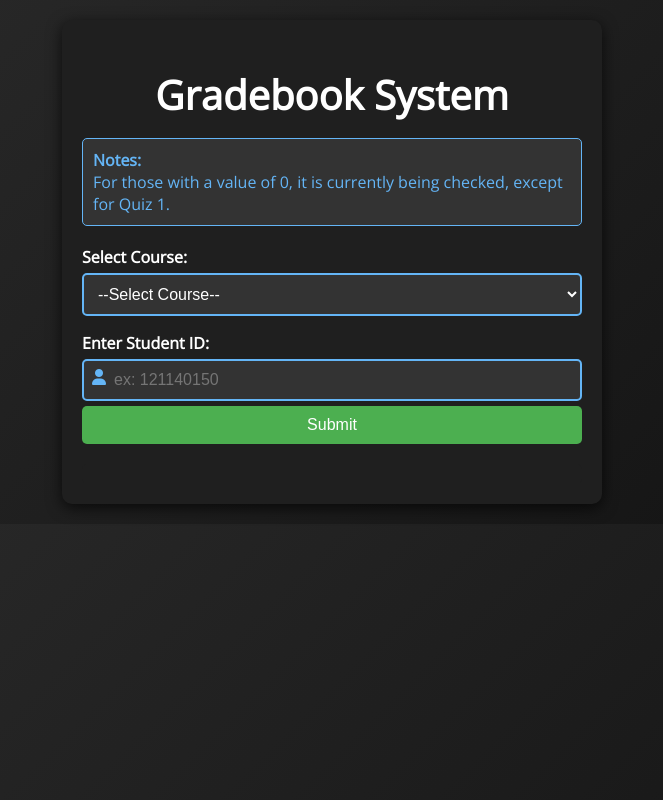
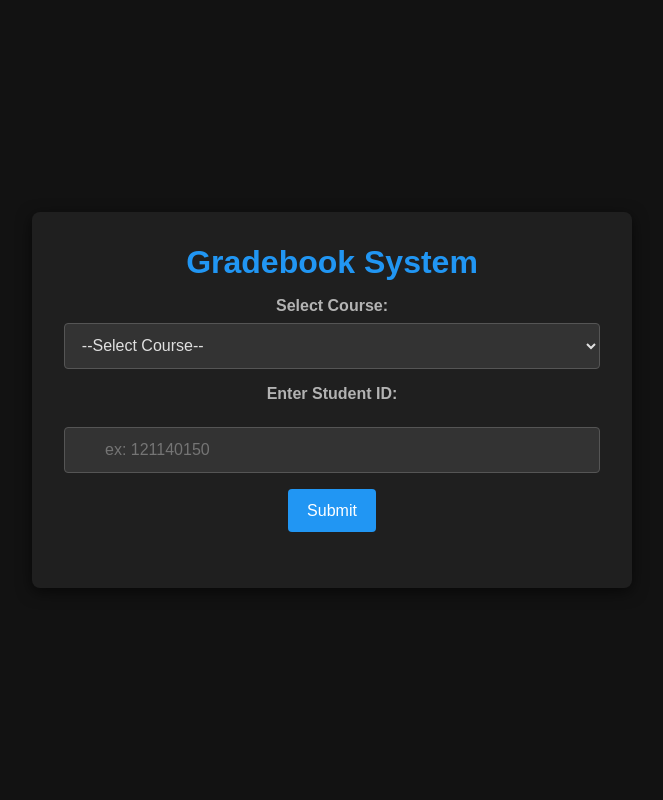
Before and after one commit to kevinsimorangkir21/Gradebook-System, a Flask app: page / in a window 1280 px wide. Shown: the whole page, without its empty margins (308-971 px from the left). Run offline with Flask 3, Linux system fonts and the light colour scheme.

Commit message:
push baru

```diff
--- a/app.py
+++ b/app.py
@@ -1,9 +1,13 @@
 import os
+import io
 from datetime import datetime
-from flask import Flask, jsonify, render_template, abort
+from flask import Flask, jsonify, render_template, send_file
+from reportlab.lib.pagesizes import letter
+from reportlab.lib import colors
+from reportlab.platypus import SimpleDocTemplate, Paragraph, Table, TableStyle
+from reportlab.lib.styles import getSampleStyleSheet, ParagraphStyle
 
 app = Flask(__name__)
-# Set the CSV directory to 'static' folder
 CSV_DIRECTORY = 'static'
 
 
@@ -36,13 +40,86 @@ def get_grades(course, student_id):
         return jsonify({'error': 'Course not found'}), 404
 
 
+@app.route('/export_pdf/<course>/<student_id>')
+def export_pdf(course, student_id):
+    try:
+        # Read grades from CSV
+        grades = read_grades_from_csv(f'{course}.csv')
+        student_grades = grades.get(student_id)
+        if not student_grades:
+            return jsonify({'error': 'Student ID not found'}), 404
+
+        # Create a PDF in memory
+        pdf_buffer = io.BytesIO()
+        pdf = SimpleDocTemplate(pdf_buffer, pagesize=letter)
+        styles = getSampleStyleSheet()
+
+        # Custom styles for better appearance
+        title_style = ParagraphStyle(
+            name='TitleStyle', fontSize=18, alignment=0, spaceAfter=12)  # Left align
+        normal_style = ParagraphStyle(
+            name='NormalStyle', fontSize=12, alignment=0, spaceAfter=6)  # Left align
+
+        # Header
+        header = Paragraph(
+            "Data Nilai Tutorial Matematika Dasar 1B", title_style)
+
+        # Student Info
+        student_info = [
+            ["Student ID:", student_id],
+            ["Faculty:", "Teknologi Industri (FTI)"],
+            ["Class:", "TPB 47"],
+            ["Dosen Pengampu:", "Muhammad Suroso & Nanda Azzanina"],
+            ["Asisten Tutorial:", "Kevin Simorangkir"],
+        ]
+
+        # Create a Table for student info
+        student_info_table = Table(student_info)
+        student_info_table.setStyle(TableStyle([
+            ('ALIGN', (0, 0), (-1, -1), 'LEFT'),  # Left align all columns
+            ('FONTNAME', (0, 0), (-1, -1), 'Helvetica'),
+            ('GRID', (0, 0), (-1, -1), 0, colors.white),
+            ('VALIGN', (0, 0), (-1, -1), 'MIDDLE'),
+            ('BACKGROUND', (0, 0), (-1, 0), colors.lightgrey),  # Header background
+        ]))
+
+        # Create a table for the grades
+        grade_headers = ['Subject', 'Grades (X/100)']
+        data = [grade_headers] + [[subject, grade]
+                                  for subject, grade in student_grades.items()]
+
+        # Create a Table for grades
+        grades_table = Table(data)
+        grades_table.setStyle(TableStyle([
+            ('BACKGROUND', (0, 0), (-1, 0), colors.grey),
+            ('TEXTCOLOR', (0, 0), (-1, 0), colors.whitesmoke),
+            # Left align the grades table
+            ('ALIGN', (0, 0), (-1, -1), 'LEFT'),  # Change to LEFT
+            ('FONTNAME', (0, 0), (-1, 0), 'Helvetica-Bold'),
+            ('BOTTOMPADDING', (0, 0), (-1, 0), 12),
+            ('BACKGROUND', (0, 1), (-1, -1), colors.beige),
+            ('GRID', (0, 0), (-1, -1), 1, colors.black),
+            ('TEXTCOLOR', (0, 1), (-1, -1), colors.black),
+        ]))
+
+        # Add elements to the PDF document
+        elements = [header, student_info_table, grades_table]
+
+        # Build PDF
+        pdf.build(elements)
+
+        # Prepare response
+        pdf_buffer.seek(0)
+        return send_file(pdf_buffer, as_attachment=True, download_name=f"{student_id}_grades.pdf", mimetype='application/pdf')
+
+    except FileNotFoundError:
+        return jsonify({'error': 'Course not found'}), 404
+
+
 def get_courses():
-    """Returns a list of courses by extracting .csv files from the 'static' folder."""
     try:
         csv_files = [file for file in os.listdir(
             CSV_DIRECTORY) if file.endswith('.csv')]
-        if not csv_files:
-            return []
         return [file.rsplit('.', 1)[0] for file in csv_files]
     except Exception as e:
         print(f"Error fetching courses: {e}")
@@ -50,7 +127,6 @@ def get_courses():
 
 
 def get_last_modified_date(course):
-    """Gets the last modified date of a course's CSV file."""
     csv_file = os.path.join(CSV_DIRECTORY, f'{course}.csv')
     if not os.path.exists(csv_file):
         raise FileNotFoundError
@@ -59,26 +135,20 @@ def get_last_modified_date(course):
 
 
 def read_grades_from_csv(file_path):
-    """Reads grades from a CSV file and returns a dictionary of student grades."""
     full_path = os.path.join(CSV_DIRECTORY, file_path)
     if not os.path.exists(full_path):
         raise FileNotFoundError
 
     grades = {}
-    try:
-        with open(full_path, 'r') as file:
-            lines = file.readlines()
-            headers = lines[0].strip().split(',')
-            for line in lines[1:]:
-                values = line.strip().split(',')
-                student_id = values[0]
-                student_grades = {header: value for header,
-                                  value in zip(headers[1:], values[1:])}
-                grades[student_id] = student_grades
-    except Exception as e:
-        print(f"Error reading CSV: {e}")
-        return {}
-
+    with open(full_path, 'r') as file:
+        lines = file.readlines()
+        headers = lines[0].strip().split(',')
+        for line in lines[1:]:
+            values = line.strip().split(',')
+            student_id = values[0]
+            student_grades = {header: value for header,
+                              value in zip(headers[1:], values[1:])}
+            grades[student_id] = student_grades
     return grades
 
 
--- a/static/script.js
+++ b/static/script.js
@@ -7,15 +7,13 @@ function updateLastModified() {
         return;
     }
 
-    fetch(`/last_modified/${course}`) // Use template literals with backticks
+    fetch(`/last_modified/${course}`)
         .then(response => {
             if (!response.ok) throw new Error('Network response was not ok');
             return response.json();
         })
         .then(data => {
-            lastUpdatedElement.textContent = data.error
-                ? data.error
-                : `Last Updated: ${data.last_modified_date}`; // Use backticks for string interpolation
+            lastUpdatedElement.textContent = data.error ? data.error : `Last Updated: ${data.last_modified_date}`;
         })
         .catch(error => {
             lastUpdatedElement.textContent = 'Error fetching last modified date.';
@@ -34,31 +32,29 @@ function getGrades() {
         return;
     }
 
-    // Show spinner while fetching data
     spinner.style.display = 'block';
-    resultDiv.innerHTML = ''; // Clear previous results
+    resultDiv.innerHTML = '';
 
-    fetch(`/grades/${course}/${studentId}`) // Use template literals with backticks
+    fetch(`/grades/${course}/${studentId}`)
         .then(response => {
             if (!response.ok) throw new Error('Network response was not ok');
             return response.json();
         })
         .then(data => {
-            spinner.style.display = 'none'; // Hide spinner
-
+            spinner.style.display = 'none';
             if (data.error) {
-                resultDiv.innerHTML = `<p>${data.error}</p>`; // Use backticks for string interpolation
+                resultDiv.innerHTML = `<p>${data.error}</p>`;
             } else {
-                let gradesHtml = `<h2>Grades for Student ID: ${studentId}</h2><ul>`; // Use backticks for string interpolation
-                const categories = ['Name', 'Assignment 1', 'Assignment 2', 'Assignment 3', 'Assignment 4', 'Quiz 1', 'Quiz 2', 'Rata - Rata', 'UTS','UAS'];
+                let gradesHtml = `<h2>Grades for Student ID: ${studentId}</h2><ul>`;
+                const categories = ['Name', 'Assignment 1', 'Assignment 2', 'Assignment 3', 'Assignment 4', 'Quiz 1', 'Quiz 2', 'Rata - Rata'];
                 categories.forEach(category => {
                     if (data.hasOwnProperty(category)) {
-                        gradesHtml += `<li class="grade-item"><span class="grade-header">${category}:</span> ${data[category]}</li>`; // Use backticks for string interpolation
+                        gradesHtml += `<li class="grade-item"><span class="grade-header">${category}:</span> ${data[category]}</li>`;
                     }
                 });
                 gradesHtml += '</ul>';
                 resultDiv.innerHTML = gradesHtml;
-                resultDiv.classList.add('show'); // Add animation class
+                resultDiv.classList.add('show');
             }
         })
         .catch(error => {
@@ -68,5 +64,16 @@ function getGrades() {
         });
 }
 
-// Call updateLastModified() when the page loads to display the initial last updated timestamp
+function exportToPDF() {
+    const course = document.getElementById('course').value;
+    const studentId = document.getElementById('studentId').value;
+
+    if (!course || !studentId) {
+        alert('Please select a course and enter a student ID.');
+        return;
+    }
+
+    window.open(`/export_pdf/${course}/${studentId}`, '_blank');
+}
+
 window.onload = updateLastModified;
--- a/static/style.css
+++ b/static/style.css
@@ -1,155 +1,132 @@
-@import url('https://fonts.googleapis.com/css2?family=Open+Sans&display=swap');
+/* General page styles */
+* {
+    box-sizing: border-box;
+    margin: 0;
+    padding: 0;
+    font-family: Arial, sans-serif;
+}
 
 body {
-    font-family: 'Open Sans', sans-serif;
-    background: linear-gradient(135deg, #2b2b2b, #121212);
-    color: #ffffff;
-    margin: 0;
-    padding: 20px;
-    overflow-x: hidden;
-    transition: background-color 0.5s ease;
+    display: flex;
+    justify-content: center;
+    align-items: center;
+    min-height: 100vh;
+    background-color: #121212;
+    color: #e0e0e0;
+}
+
+/* Container styling */
+.container {
+    max-width: 600px;
+    width: 100%;
+    background: #1f1f1f;
+    padding: 2rem;
+    border-radius: 8px;
+    box-shadow: 0 4px 15px rgba(0, 0, 0, 0.6);
+    text-align: center;
 }
 
 h1 {
-    text-align: center;
-    animation: fadeIn 1.5s ease-in-out;
-    font-size: 2.5em;
-    margin-bottom: 10px;
+    font-size: 2em;
+    margin-bottom: 1rem;
+    color: #2196f3;
 }
 
-.container {
-    max-width: 500px;
-    margin: 0 auto;
-    background-color: #1f1f1f;
-    padding: 20px;
-    border-radius: 10px;
-    box-shadow: 0 4px 15px rgba(0, 0, 0, 0.7);
-    animation: slideUp 1.5s ease-in-out;
+/* Dropdown and input styling */
+label {
+    display: block;
+    margin-top: 1rem;
+    font-weight: bold;
+    color: #b3b3b3;
 }
 
-label {
-    display: block;
-    margin-top: 15px;
-    font-weight: bold;
+select,
+input[type="text"] {
+    width: 100%;
+    padding: 0.8rem;
+    margin-top: 0.5rem;
+    border-radius: 4px;
+    border: 1px solid #555;
+    font-size: 1em;
+    outline: none;
+    background-color: #333;
+    color: #e0e0e0;
+    transition: border-color 0.3s ease;
 }
 
+select:focus,
+input[type="text"]:focus {
+    border-color: #2196f3;
+}
+
+/* Icon and input field */
 .input-icon {
     position: relative;
+    display: flex;
+    align-items: center;
+    margin-top: 1rem;
 }
 
 .input-icon i {
     position: absolute;
     left: 10px;
-    top: 50%;
-    transform: translateY(-50%);
-    color: #64B5F6;
-    /* Icon color */
-}
-
-input[type="text"],
-select,
-button {
-    width: 100%;
-    box-sizing: border-box;
-    padding: 10px;
-    margin-top: 5px;
-    font-size: 16px;
-    border: 2px solid #64B5F6;
-    border-radius: 5px;
-    background-color: #333;
-    color: #fff;
-    transition: background-color 0.3s ease;
+    color: #87cefa;
 }
 
 .input-icon input {
-    padding-left: 30px;
-    /* Space for the icon */
+    padding-left: 2.5rem;
 }
 
-select:hover,
-.input-icon input:hover,
-button:hover {
-    background-color: #444;
-    border-color: #4CAF50;
-    box-shadow: 0 4px 8px rgba(0, 0, 0, 0.4);
-}
-
+/* Button styling */
 button {
-    background-color: #4CAF50;
-    color: white;
+    padding: 0.8rem 1.2rem;
+    font-size: 1em;
+    color: #fff;
+    background-color: #2196f3;
     border: none;
+    border-radius: 4px;
     cursor: pointer;
+    margin-top: 1rem;
     transition: background-color 0.3s ease;
 }
 
 button:hover {
-    background-color: #45a049;
+    background-color: #1e88e5;
 }
 
-button:focus {
-    outline: none;
-    box-shadow: 0 0 5px #4CAF50;
+/* Result styling */
+#result {
+    margin-top: 1.5rem;
+    text-align: left;
+    color: #e0e0e0;
 }
 
-#result {
-    margin-top: 20px;
-    padding: 10px;
-    background-color: #1f1f1f;
-    border-radius: 5px;
-    animation: fadeIn 1s ease-in-out;
-    transition: transform 0.3s ease;
+#result h2 {
+    font-size: 1.5em;
+    margin-bottom: 0.5rem;
 }
 
 .grade-item {
-    display: flex;
-    justify-content: space-between;
-    margin-bottom: 10px;
-    padding: 10px;
-    border-radius: 5px;
-    background-color: rgba(255, 255, 255, 0.1);
+    margin-bottom: 0.5rem;
+    padding: 0.5rem;
+    background-color: #303030;
+    border-radius: 4px;
 }
 
 .grade-header {
     font-weight: bold;
-    color: #64B5F6;
+    color: #2196f3;
 }
 
-.modal {
-    display: flex;
-    justify-content: center;
-    align-items: center;
-    position: fixed;
-    z-index: 1000;
-    left: 0;
-    top: 0;
-    width: 100%;
-    height: 100%;
-    background-color: rgba(0, 0, 0, 0.5);
-}
-
-.modal-content {
-    background-color: #1f1f1f;
-    padding: 20px;
-    border-radius: 10px;
-    box-shadow: 0 4px 10px rgba(0, 0, 0, 0.7);
-    max-width: 400px;
-    width: 90%;
-}
-
-.close {
-    cursor: pointer;
-    float: right;
-    font-size: 20px;
-}
-
+/* Spinner for loading */
 .spinner {
-    border: 4px solid rgba(255, 255, 255, 0.3);
+    border: 4px solid rgba(224, 224, 224, 0.1);
+    border-top: 4px solid #2196f3;
     border-radius: 50%;
-    border-top: 4px solid #4CAF50;
-    width: 30px;
-    height: 30px;
+    width: 24px;
+    height: 24px;
     animation: spin 1s linear infinite;
-    margin: 20px auto;
+    margin: 1rem auto;
 }
 
 @keyframes spin {
@@ -162,47 +139,9 @@ button:focus {
     }
 }
 
-@keyframes fadeIn {
-    0% {
-        opacity: 0;
-    }
-
-    100% {
-        opacity: 1;
-    }
+/* Last updated text */
+.last-updated {
+    font-size: 0.9em;
+    color: #b3b3b3;
+    margin-top: 0.5rem;
 }
-
-@keyframes slideUp {
-    0% {
-        transform: translateY(50px);
-        opacity: 0;
-    }
-
-    100% {
-        transform: translateY(0);
-        opacity: 1;
-    }
-}
-
-.info-message {
-    background-color: #333;
-    padding: 10px;
-    border-radius: 5px;
-    border: 1px solid #64B5F6;
-    margin-bottom: 20px;
-    color: #64B5F6;
-}
-
-.last-updated {
-    font-style: italic;
-    color: #bbb;
-    margin-top: 5px;
-}
-
-/* Responsive design */
-@media (max-width: 600px) {
-    .container {
-        max-width: 100%;
-        padding: 0 10px;
-    }
-}
--- a/templates/index.html
+++ b/templates/index.html
@@ -5,63 +5,16 @@
     <meta name="viewport" content="width=device-width, initial-scale=1.0" />
     <title>Gradebook System - Kevin Simorangkir</title>
     <link rel="icon" type="image/x-icon" href="/Assets/favicon.ico" />
-
-    <!-- Deskripsi halaman untuk SEO -->
-    <meta
-      name="description"
-      content="Gradebook adalah sistem yang digunakan untuk mengecek nilai mahasiswa."
-    />
-
-    <!-- Kata kunci untuk SEO -->
-    <meta name="keywords" content="Gradebook" />
-
-    <!-- Author atau pembuat halaman -->
-    <meta name="author" content="Kevin Simorangkir" />
-
-    <!-- Open Graph untuk media sosial -->
-    <meta property="og:title" content="Gradebook System - Kevin Simorangkir" />
-    <meta
-      property="og:description"
-      content="Gradebook adalah sistem yang digunakan untuk mengecek nilai mahasiswa."
-    />
-    <meta
-      property="og:image"
-      content="URL ke gambar untuk ditampilkan di media sosial"
-    />
-    <meta property="og:url" content="URL halaman web" />
-
-    <!-- Twitter Cards -->
-    <meta name="twitter:card" content="summary_large_image" />
-    <meta name="twitter:title" content="Gradebook System - Kevin Simorangkir" />
-    <meta
-      name="twitter:description"
-      content="Gradebook adalah sistem yang digunakan untuk mengecek nilai mahasiswa."
-    />
-    <meta
-      name="twitter:image"
-      content="URL ke gambar untuk ditampilkan di Twitter"
-    />
-
     <link
       rel="stylesheet"
       type="text/css"
       href="{{ url_for('static', filename='style.css') }}"
-    />
-    <link
-      rel="stylesheet"
-      href="https://cdnjs.cloudflare.com/ajax/libs/font-awesome/6.0.0-beta3/css/all.min.css"
     />
     <script src="{{ url_for('static', filename='script.js') }}" defer></script>
   </head>
   <body>
     <div class="container">
       <h1>Gradebook System</h1>
-      <p class="info-message">
-        <strong>Notes:</strong><br />
-        For those with a value of 0, it is currently being checked, except for
-        Quiz 1.
-      </p>
-
       <label for="course">Select Course:</label>
       <select id="course" name="course" onchange="updateLastModified()">
         <option value="">--Select Course--</option>
@@ -83,6 +36,9 @@
       </div>
 
       <button onclick="getGrades()">Submit</button>
+
+      <!-- <button onclick="exportToPDF()">Export to PDF</button> -->
+
       <div id="result"></div>
       <div id="spinner" class="spinner" style="display: none"></div>
     </div>
```
